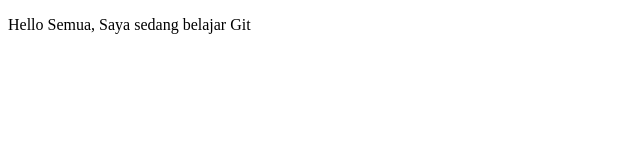
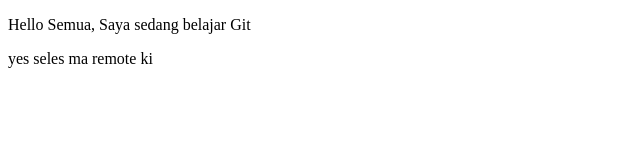
Before and after one commit to affan0618/project-01, a plain HTML site: page index.html in a window 1280 px wide. Shown: the whole page, without its empty margins (0-640 px from the left). Drawn offline with Linux system fonts and the light colour scheme.

Commit message:
mengibah judul dan teks di body

```diff
--- a/index.html
+++ b/index.html
@@ -6,5 +6,6 @@
     </head>
     <body>
         <p>Hello Semua, Saya sedang belajar Git</p>
+        <p>yes seles ma remote ki</p>
     </body>
 </html>
```
